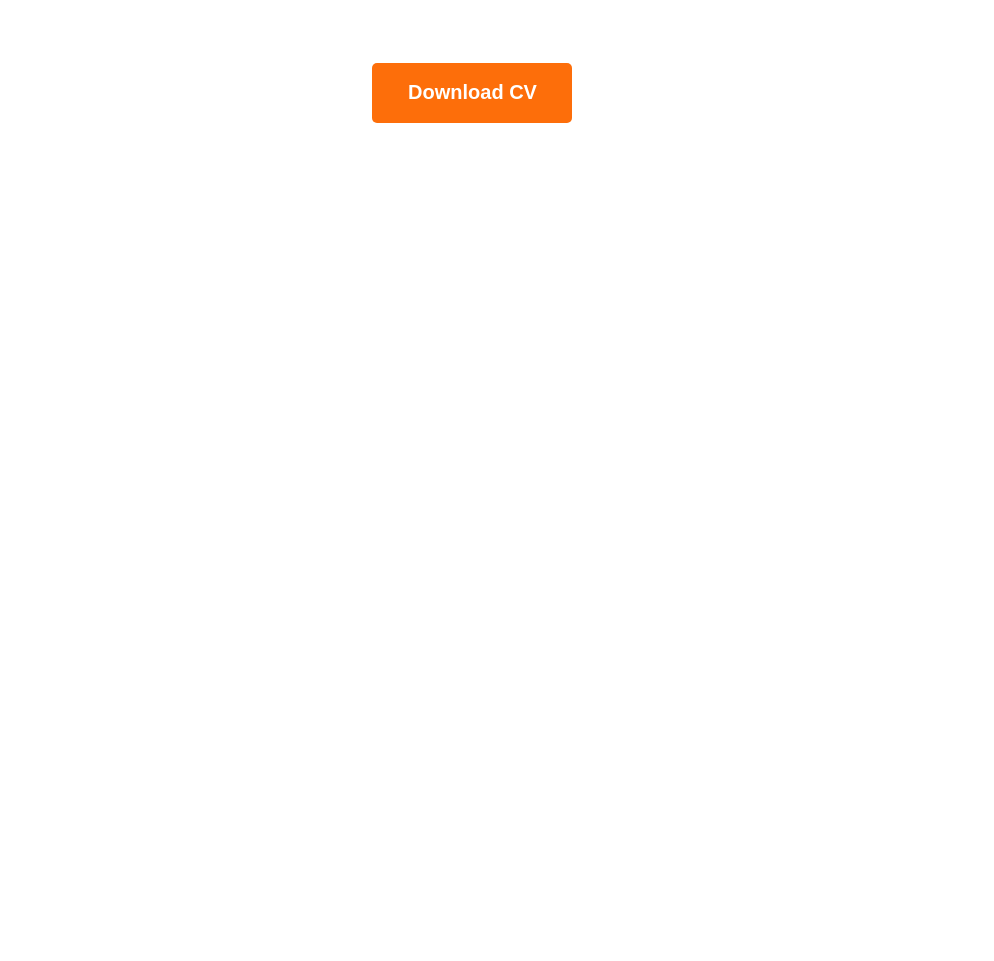
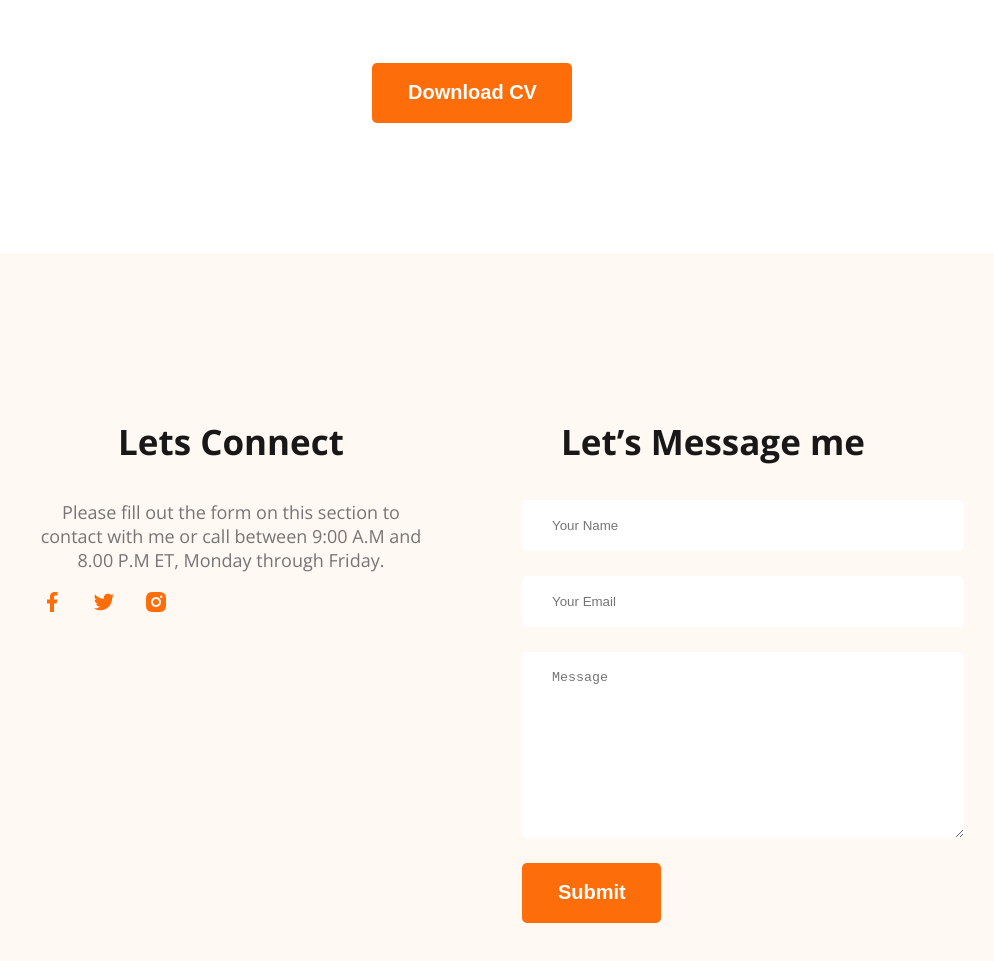
Before and after one commit to Bayzid004/First-developer-portfolio, a plain HTML site: page index.html in a window 1280 px wide. Shown: the part 3267-4228 px from the top of the page, without its empty margins (168-1162 px from the left). Before the commit the page ends 3520 px from the top, so only its background shows below. Drawn offline with nearby package versions, Linux system fonts and the light colour scheme.

Commit message:
finished commit

```diff
--- a/index.html
+++ b/index.html
@@ -165,6 +165,26 @@
     </main>
 
     <footer>
+        <div class="footer-column">
+            <h3 class="section-title">Lets Connect</h3>
+            <p class="section-description">Please fill out the form on this section to contact with me or call between
+                9:00 A.M and 8.00 P.M ET, Monday through Friday.
+            </p>
+            <div class="social-links">
+                <a href=""><img src="images/icons/facebook.png" alt=""></a>
+                <a href=""><img src="images/icons/twitter.png" alt=""></a>
+                <a href=""><img src="images/icons/insta.png" alt=""></a>
+            </div>
+        </div>
+        <div class="footer-column">
+            <h3 class="section-title">Let’s Message me</h3>
+            <form class="contact" action="">
+                <input type="text" placeholder="Your Name">
+                <input type="email" name="" placeholder="Your Email" id="">
+                <textarea name="" id="" cols="30" rows="10" placeholder="Message"></textarea>
+                <input class="btn-primary" type="submit" value="Submit">
+            </form>
+        </div>
     </footer>
 </body>
 
--- a/style/portfolio.css
+++ b/style/portfolio.css
@@ -188,3 +188,29 @@ main section {
     margin-top: 50px;
     text-align: center;
 }
+
+/* footer style */
+
+footer{
+    display: flex;
+    gap: 100px;
+    margin-top: 100px;
+    background: #FFF8F3;
+    padding: 130px 200px;
+}
+.footer-column{
+    width: 50%;
+}
+.social-links a{
+    margin-right: 24px;
+}
+
+.contact input[type="text"],.contact input[type="email"], textarea{
+    display: block;
+    margin-bottom: 25px;
+    padding: 18px 30px;
+    color: #757575;
+    border-radius: 5px;
+    border: 0;
+    width: 100%;
+}
```
